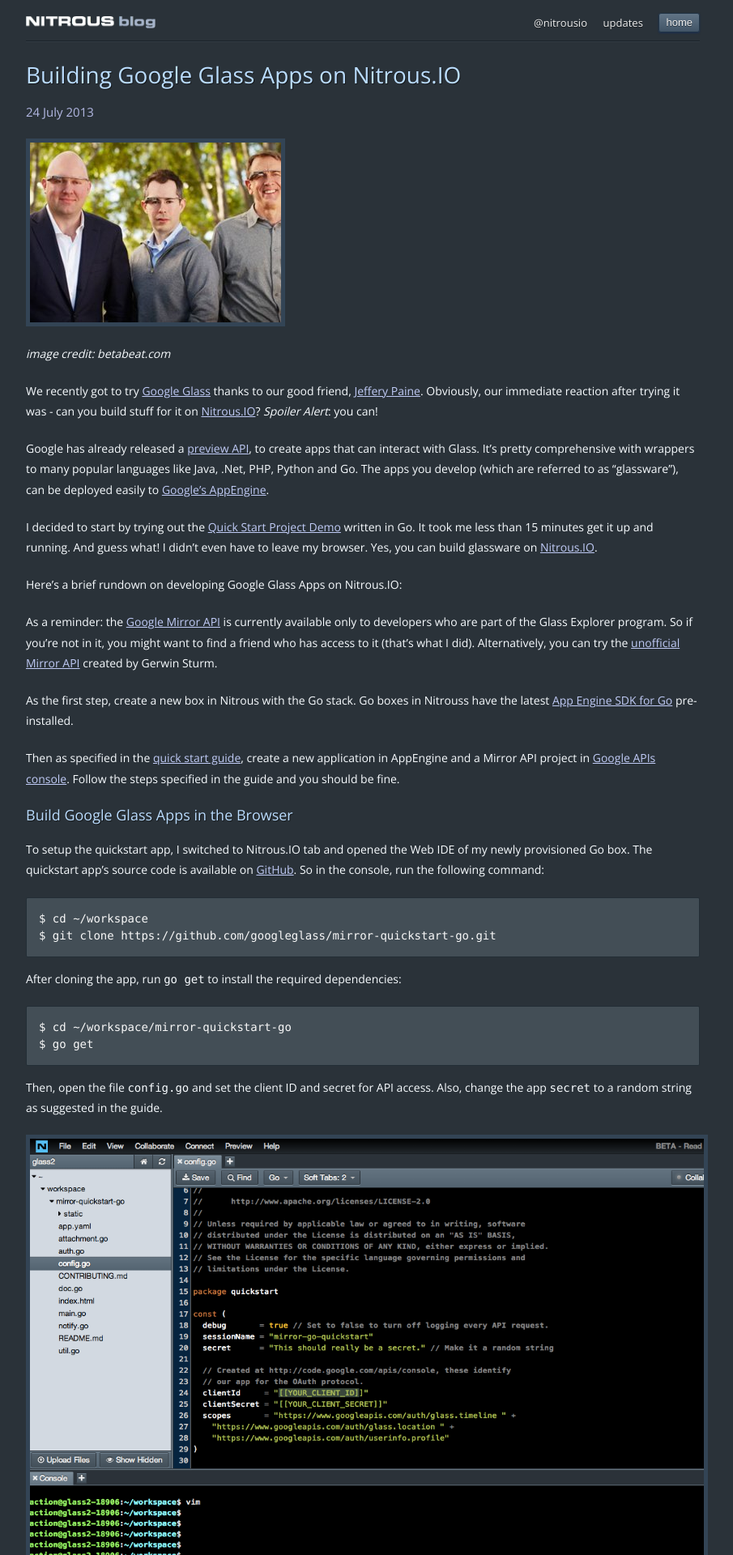
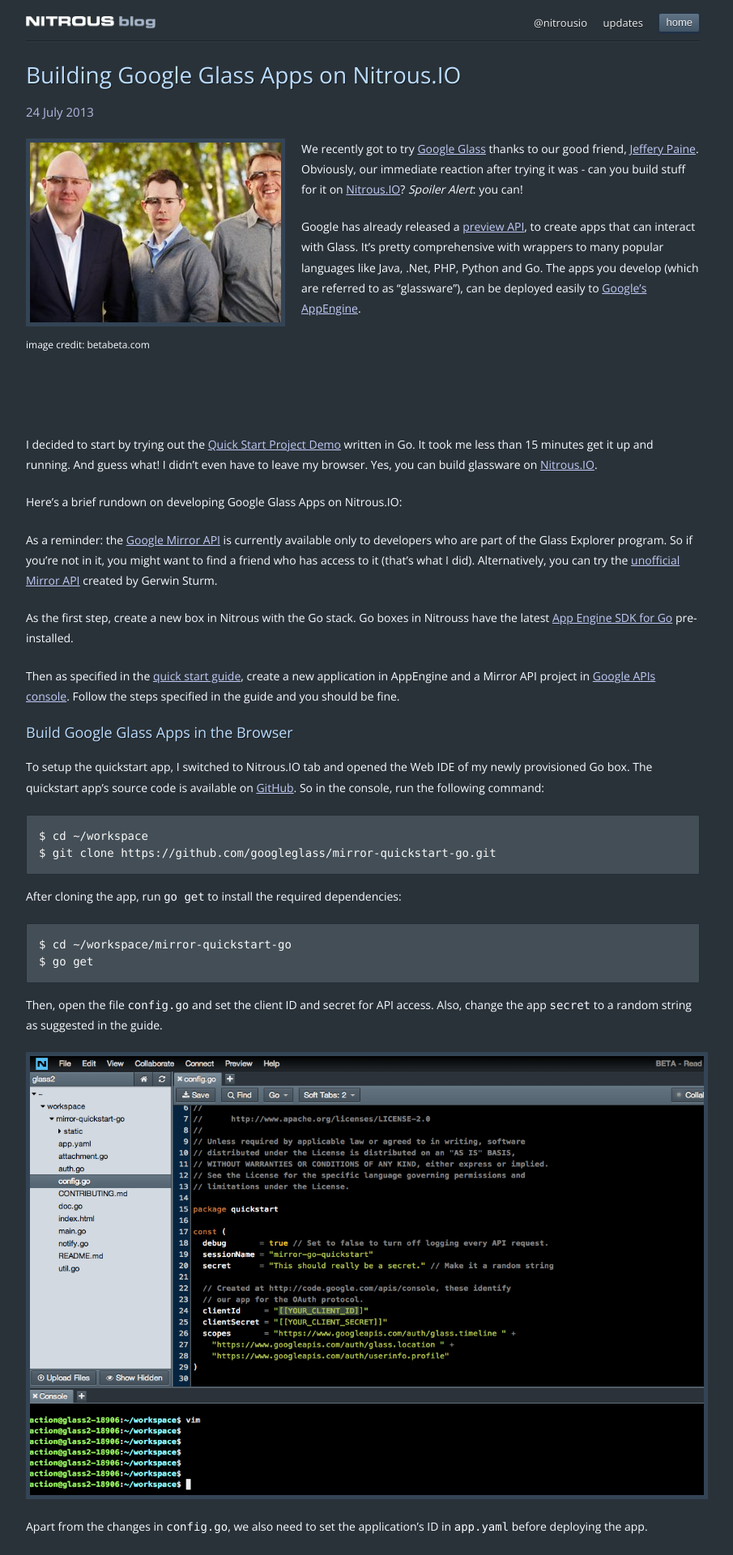
Before and after one commit to koheishingai/blog, a Jekyll site: the page built from _posts/2013-07-24-building-google-glass-apps-on-nitrous.md, in a window 1280 px wide. Shown: the top 1920 px of the page at 81% size, without its empty margins (192-1097 px from the left). Built offline with Jekyll 4.4.1, drawn with Linux system fonts in a browser that asks for light colours; nearby versions of some CDN libraries; Markdown is read by kramdown in place of the engine named in the settings; comment, search, counter and statistics services are not loaded.

Commit message:
Add heroshot for posts

```diff
--- a/_posts/2013-07-24-building-google-glass-apps-on-nitrous.md
+++ b/_posts/2013-07-24-building-google-glass-apps-on-nitrous.md
@@ -3,15 +3,19 @@
 title: Building Google Glass Apps on Nitrous.IO
 ---
 
-![google glass collective](/images/google-glass-collective.jpg)
-
-
-_image credit: betabeat.com_
+<div class="heroshot">
+  <img src="/images/google-glass-collective.jpg"/>
+  <p>image credit: betabeta.com</p>
+</div>
 
 
 We recently got to try [Google Glass](http://www.google.com/glass/start/) thanks to our good friend, [Jeffery Paine](https://twitter.com/jpaine). Obviously, our immediate reaction after trying it was - can you build stuff for it on [Nitrous.IO](https://www.nitrous.io)?  *Spoiler Alert*: you can!
 
-Google has already released a [preview API](https://developers.google.com/glass/), to create apps that can interact with Glass. It's pretty comprehensive with wrappers to many popular languages like Java, .Net, PHP, Python and Go. The apps you develop (which are referred to as "glassware"), can be deployed easily to [Google's AppEngine](https://developers.google.com/appengine).<!--break-->
+Google has already released a [preview API](https://developers.google.com/glass/), to create apps that can interact with Glass. It's pretty comprehensive with wrappers to many popular languages like Java, .Net, PHP, Python and Go. The apps you develop (which are referred to as "glassware"), can be deployed easily to [Google's AppEngine](https://developers.google.com/appengine).
+
+<!--break-->
+
+<br/><br/><br/><br/>
 
 I decided to start by trying out the [Quick Start Project Demo](https://developers.google.com/glass/quickstart/go) written in Go. It took me less than 15 minutes get it up and running. And guess what! I didn't even have to leave my browser. Yes, you can build glassware on [Nitrous.IO](https://www.nitrous.io).
 
--- a/css/action.css
+++ b/css/action.css
@@ -34,6 +34,15 @@
   font-size: 1.5rem;
   line-height: 2em;
   color: #f8fcff;
+}
+
+.heroshot {
+  float: left;
+  margin: 0 20px 0 0;
+}
+
+.heroshot p {
+  font-size: 12px;
 }
 
 #install-chrome-app {
```
